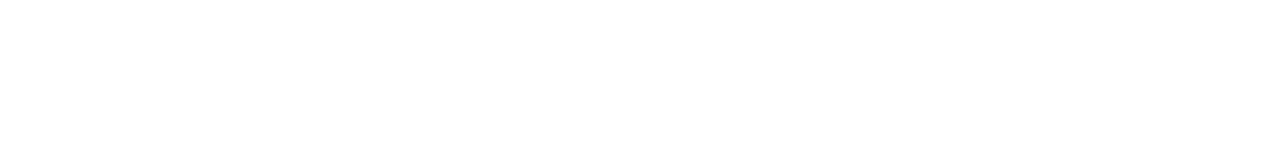
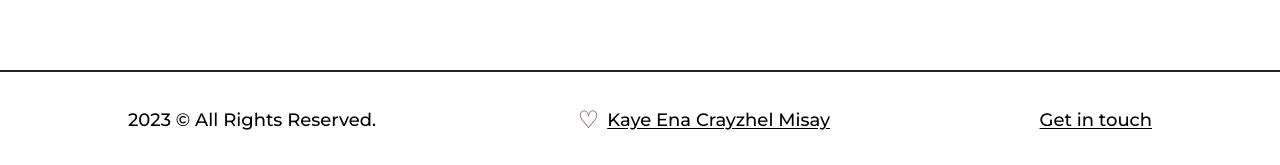
Before and after one commit to kaynzhel/kaynzhel.github.io, a Next.js app: page / in a window 1280 px wide. Shown: the part 818-983 px from the top of the page. Before the commit the page ends 888 px from the top, so only its background shows below. Built offline with nearby package versions, Linux system fonts and the light colour scheme.

Commit message:
add footer

```diff
--- /dev/null
+++ b/app/components/Footer.js
@@ -0,0 +1,28 @@
+import React from 'react';
+import GenLayout from "@/app/components/GenLayout";
+import Link from "next/link";
+
+const Footer = () => {
+    return (
+        <footer
+            className={"w-full border-t-2 border-solid border-dark font-medium text-lg"}
+        >
+            <GenLayout className={"py-8 flex items-center justify-between"}>
+                <span>{new Date().getFullYear()} &copy; All Rights Reserved.</span>
+                <div className={"flex items-center"}>
+                    <span className={"text-2xl text-primary"}>&#9825;</span>
+                    <p className={"underline underline-offset-2 mx-2"}>Kaye Ena Crayzhel Misay</p>
+                </div>
+                <Link
+                    className={"underline underline-offset-2 hover:text-primary"}
+                    href={"mailto:kayeena.misay@gmail.com?subject=Hi Kaye, I would like to connect!"}
+                    target={"_blank"}
+                >
+                    Get in touch
+                </Link>
+            </GenLayout>
+        </footer>
+    )
+}
+
+export default Footer
--- a/app/layout.js
+++ b/app/layout.js
@@ -2,6 +2,7 @@
 import { Montserrat } from 'next/font/google';
 import Head from "next/head";
 import NavBar from "@/app/components/NavBar";
+import Footer from "@/app/components/Footer";
 
 const mont = Montserrat({
     subsets: ['latin'],
@@ -23,6 +24,7 @@
         <body className={`${mont.variable} font-mont w-full min-h-screen`}>
             <NavBar />
             {children}
+            <Footer />
         </body>
       </html>
   )
```
